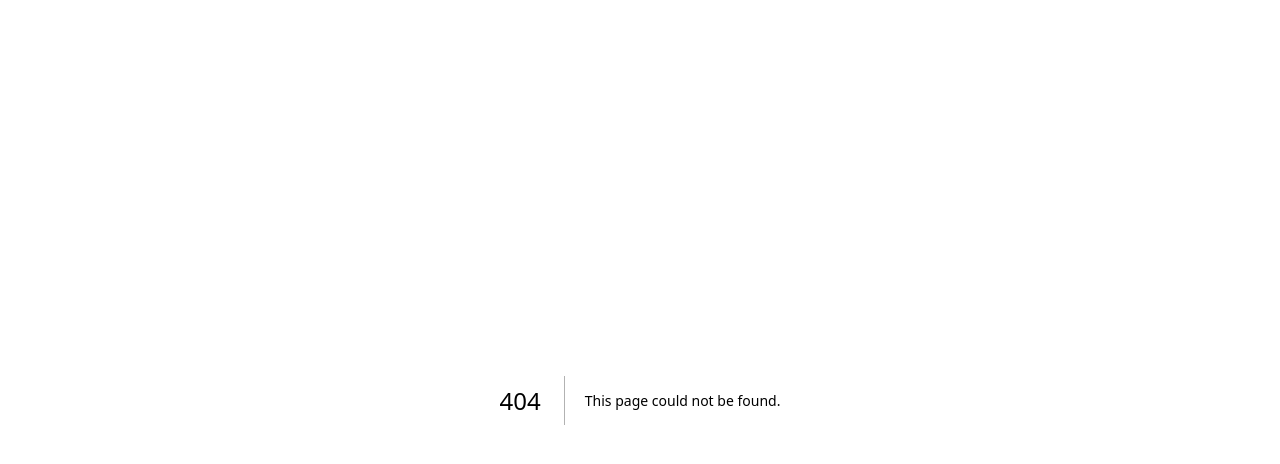
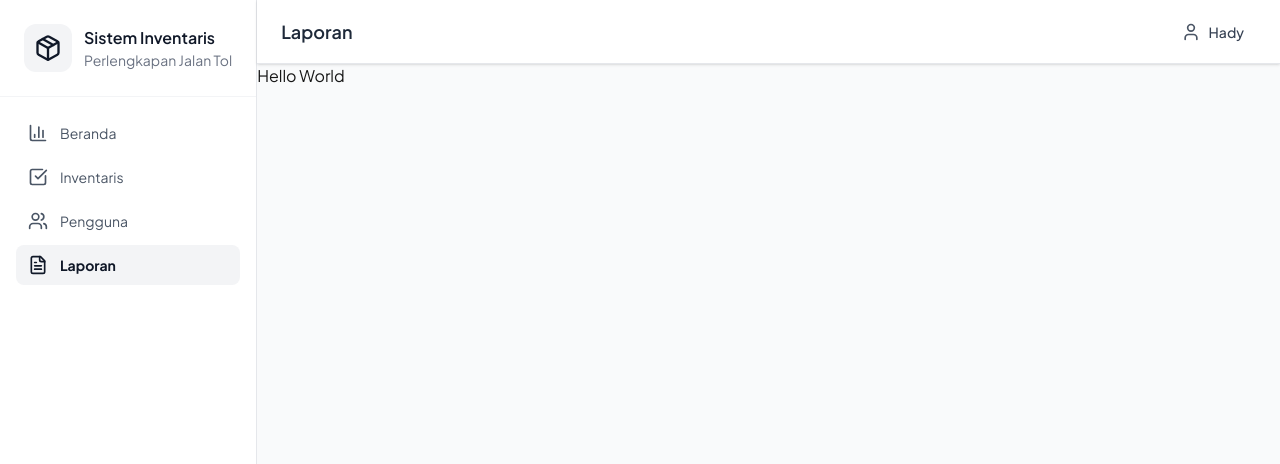
Before and after one commit to naufalhady/Sistem-inventaris, a Next.js app: page /laporan in a window 1280 px wide. Before the commit this address had no page. Shown: the top 464 px of the page. Built offline with nearby package versions, Linux system fonts and the light colour scheme.

Commit message:
feat: update navigation paths in Navbar and Sidebar, and add placeholder pages for Pengguna and Laporan

```diff
--- /dev/null
+++ b/src/app/(dashboard)/laporan/page.tsx
@@ -0,0 +1,5 @@
+// Correct Export
+const App = () => {
+    return <div>Hello World</div>;
+};
+export default App;
--- /dev/null
+++ b/src/app/(dashboard)/pengguna/page.tsx
@@ -0,0 +1,5 @@
+// Correct Export
+const App = () => {
+    return <div>Hello World</div>;
+};
+export default App;
--- a/src/app/components/shared/Navbar.tsx
+++ b/src/app/components/shared/Navbar.tsx
@@ -17,8 +17,8 @@ export default function Navbar() {
     const pageTitleMap: Record<string, string> = {
         "/dashboard": "Beranda",
         "/inventaris": "Inventaris",
-        "/dashboard/users": "Pengguna",
-        "/dashboard/reports": "Laporan",
+        "/pengguna": "Pengguna",
+        "/laporan": "Laporan",
     };
 
     let title = "Dashboard";
@@ -47,8 +47,8 @@ export default function Navbar() {
     const menuItems = [
         { href: "/dashboard", label: "Beranda", icon: BarChart3 },
         { href: "/inventaris", label: "Inventaris", icon: CheckSquare },
-        { href: "/dashboard/users", label: "Pengguna", icon: Users },
-        { href: "/dashboard/reports", label: "Laporan", icon: FileText },
+        { href: "/pengguna", label: "Pengguna", icon: Users },
+        { href: "/laporan", label: "Laporan", icon: FileText },
     ];
 
     return (
@@ -71,8 +71,8 @@ export default function Navbar() {
                                     key={href}
                                     href={href}
                                     className={`flex items-center px-4 py-2 text-sm ${pathname.startsWith(href)
-                                            ? "bg-gray-100 font-semibold text-gray-900"
-                                            : "text-gray-700 hover:bg-gray-50"
+                                        ? "bg-gray-100 font-semibold text-gray-900"
+                                        : "text-gray-700 hover:bg-gray-50"
                                         }`}
                                     onClick={() => setOpenMenu(false)}
                                 >
--- a/src/app/components/shared/Sidebar.tsx
+++ b/src/app/components/shared/Sidebar.tsx
@@ -21,16 +21,16 @@ export default function Sidebar() {
             isActive: pathname.startsWith('/inventaris')
         },
         {
-            href: '/dashboard/users',
+            href: '/pengguna',
             icon: Users,
             label: 'Pengguna',
-            isActive: pathname.startsWith('/dashboard/users')
+            isActive: pathname.startsWith('/pengguna')
         },
         {
-            href: '/dashboard/reports',
+            href: '/laporan',
             icon: FileText,
             label: 'Laporan',
-            isActive: pathname.startsWith('/dashboard/reports')
+            isActive: pathname.startsWith('/laporan')
         }
     ];
 
```
